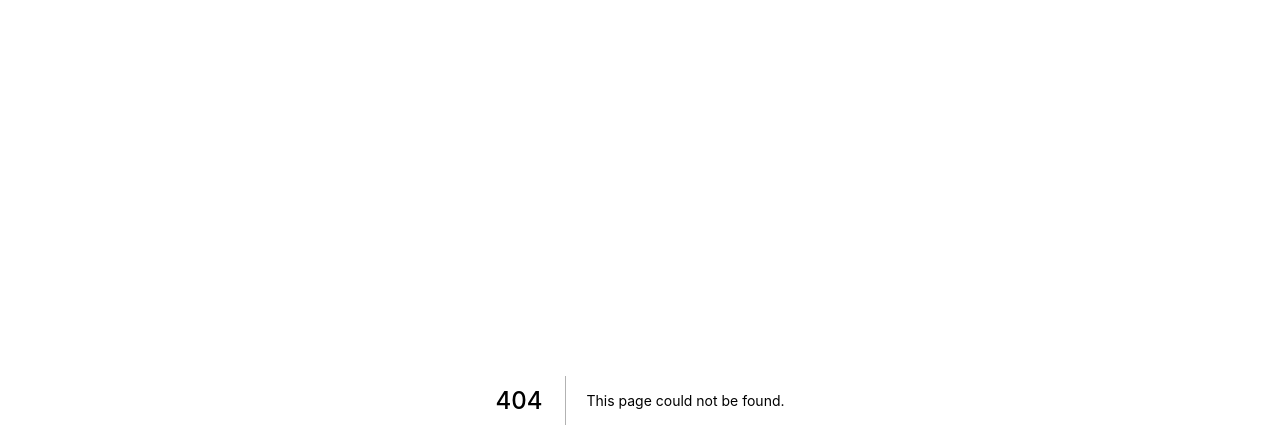
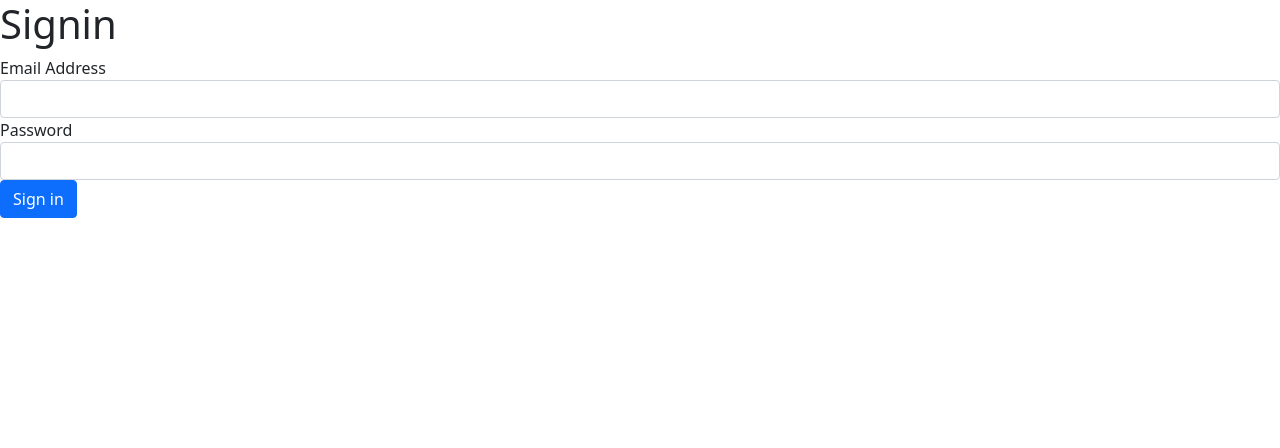
Before and after one commit to DhansAL/ticketin, a Next.js app in the folder client/: page /auth/signin in a window 1280 px wide. Before the commit this address had no page. Shown: the top 448 px of the page. Built offline with nearby package versions, Linux system fonts and the light colour scheme.

Commit message:
signin page

```diff
--- /dev/null
+++ b/client/pages/auth/signin.tsx
@@ -0,0 +1,51 @@
+import { NextPage } from "next";
+import Router from "next/router";
+import { SyntheticEvent, useState } from "react";
+import { UseRequest } from "../../hooks/useRequest";
+
+const Signup: NextPage = () => {
+    const [email, setEmail] = useState('')
+    const [password, setPassword] = useState('')
+
+    const { doRequest, errors } = UseRequest({
+        url: "/api/users/signin",
+        method: "post",
+        body: {
+            email, password
+        },
+        onSuccess: () => Router.push("/")
+    })
+
+
+    const handleSubmit = async (eve: SyntheticEvent) => {
+        eve.preventDefault();
+        setEmail("")
+        setPassword("")
+        await doRequest();
+    }
+
+    return (
+        <form onSubmit={handleSubmit}>
+            <h1>Signin</h1>
+            <div className="form-group">
+                <label >Email Address</label>
+                <input
+                    value={email}
+                    onChange={e => setEmail(e.target.value)}
+                    type="text"
+                    className="form-control" />
+            </div>
+            <div className="form-group">
+                <label >Password</label>
+                <input
+                    value={password}
+                    onChange={e => setPassword(e.target.value)}
+                    type="password"
+                    className="form-control" />
+            </div>
+            {errors}
+            <button className="btn btn-primary">Sign in</button>
+        </form>
+    )
+}
+export default Signup
```
Also changed, not shown: client/pages/index.tsx (+9 -3 lines).
